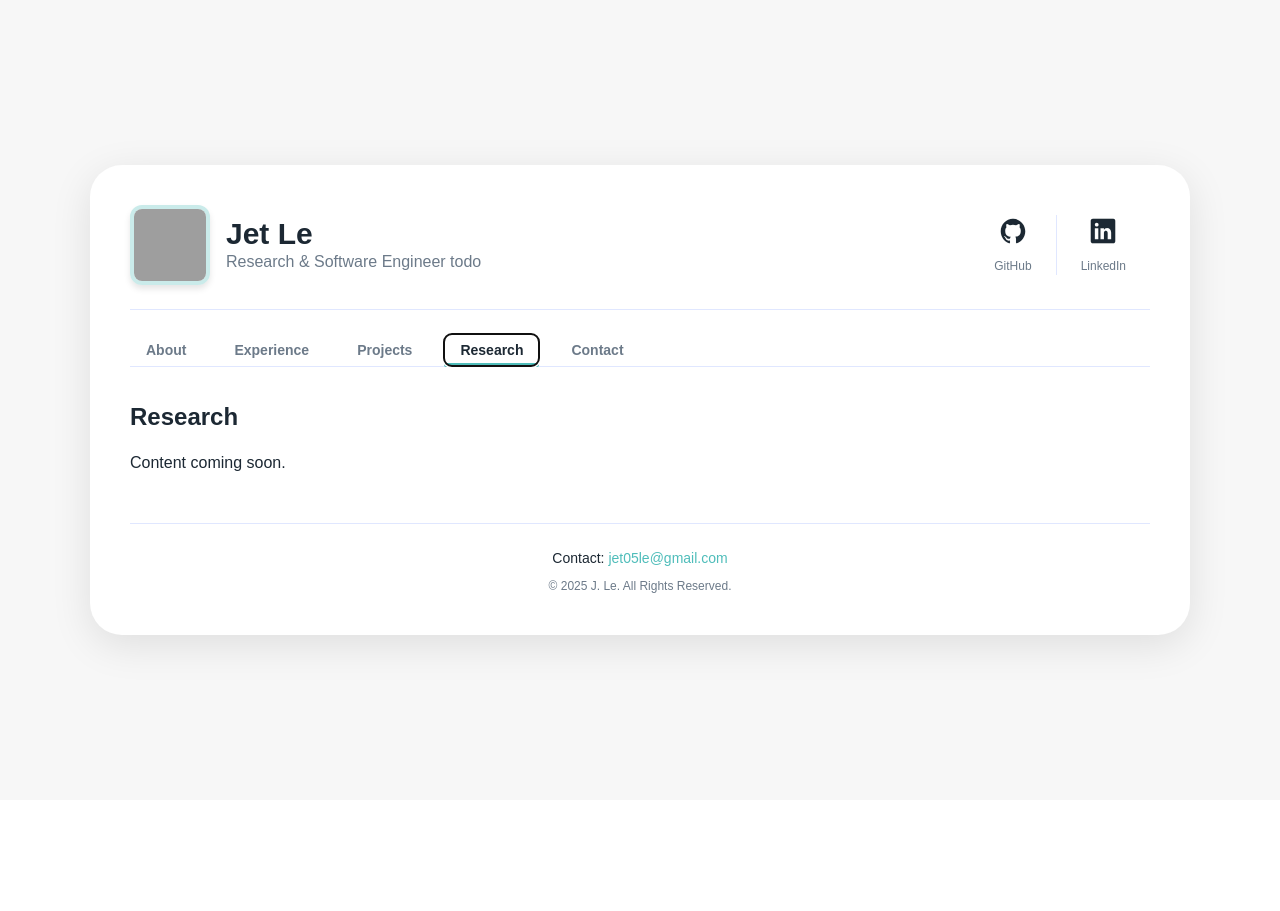
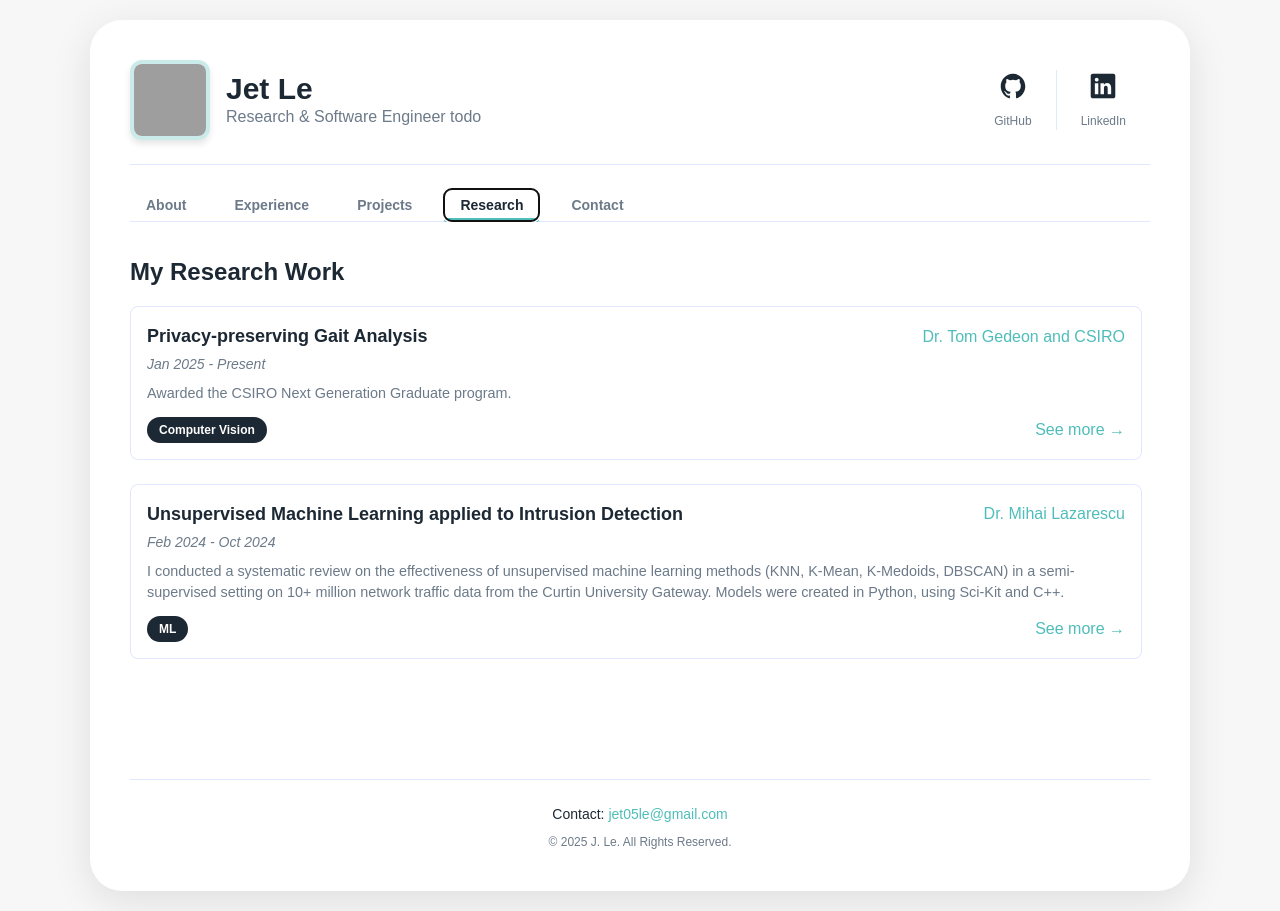
Before and after one commit to jet1e/personal-portfolio-v2, a React (Vite) app: page / in a window 1280 px wide. Both pictures are taken after a click on the button "Research". Before the commit the page ends 800 px from the top, so only its background shows below. Built offline with nearby package versions, Linux system fonts and the light colour scheme; grey boxes are pictures that could not be loaded.

Commit message:
Created and styled Research section

```diff
--- a/src/App.css
+++ b/src/App.css
@@ -334,6 +334,12 @@ a.inline-link {
     margin-top: 0.5rem;
 }
 
+.job-company:hover {
+    text-decoration: none;
+    color: var(--arcadian-dark);
+    transition: color 0.2s ease;
+}
+
 /* PROJECTS SECTION */
 .projects-grid {
     display: grid;
@@ -401,6 +407,82 @@ a.inline-link {
     transition: color 0.2s ease;
 }
 
+/* RESEARCH SECTION */
+.research-list {
+    margin-bottom: 2rem;
+    padding-bottom: 1rem;
+}
+
+.research-item {
+    padding: 1rem;
+    border: 1px solid var(--arcadian-border);
+    border-radius: 0.5rem;
+    margin-bottom: 1.5rem;
+    transition: box-shadow 0.2s ease;
+}
+
+.research-item:hover {
+    box-shadow: 0 6px 12px rgba(0, 0, 0, 0.05);
+}
+
+.research-header {
+    display: flex;
+    justify-content: space-between;
+    align-items: center;
+}
+
+.research-supervisor {
+    color: var(--arcadian-primary);
+}
+
+.research-title {
+    font-size: 1.125rem;
+    font-weight: 700;
+    color: var(--arcadian-dark);
+}
+
+.research-date {
+    font-size: 0.875rem;
+    color: var(--arcadian-secondary);
+    font-style: italic;
+    margin-top: 0.25rem;
+}
+
+.research-desc {
+    font-size: 0.9rem;
+    color: var(--arcadian-secondary);
+    margin-top: 0.5rem;
+}
+
+.research-footer {
+    margin-top: 0.75rem;
+    display: flex;
+    justify-content: space-between;
+    align-items: center;
+}
+
+.research-tag {
+    font-size: 0.75rem;
+    font-weight: 600;
+    padding: 0.25rem 0.75rem;
+    border-radius: 9999px;
+}
+
+.research-tag.primary-bg {
+    background-color: var(--arcadian-dark);
+    color: white;
+}
+
+.research-link:hover {
+    text-decoration: none;
+    color: var(--arcadian-dark);
+    transition: color 0.2s ease;
+}
+.research-supervisor:hover {
+    text-decoration: none;
+    color: var(--arcadian-dark);
+    transition: color 0.2s ease;
+}
 /* FOOTER STYLING */
 .main-footer {
     margin-top: 2rem;
--- a/src/App.jsx
+++ b/src/App.jsx
@@ -4,6 +4,7 @@ import Navigation from "./components/Navigation";
 import { educationData} from './data';
 import Experience from './components/Experience';
 import Projects from './components/Projects';
+import Research from "./components/Research";
 
 // HEADER AND FOOTER AND LANDING SECTIONS
 const Header = () => (
@@ -74,7 +75,7 @@ const renderSection = (activeTab) => {
       return <Projects />;
     case 'research':
       // TODO: Placeholder for now
-      return <section id="research" className="portfolio-section"><h3 className="section-title">Research</h3><p>Content coming soon.</p></section>;
+      return <Research />;
     case 'contact':
         return <section id="contact" className="portfolio-section">Contact me at <a href="mailto:jet05le@gmail.com" className="primary-text link-style"> jet05le@gmail.com</a>!</section>;
     default:
@@ -116,10 +117,7 @@ export default function App() {
 
                 {/* Research Section */}
                 <div className={getSectionClassName('research', activeTab)}>
-                  <section id="research" className="portfolio-section">
-                      <h3 className="section-title">Research</h3>
-                      <p>Content coming soon.</p>
-                  </section>
+                  <Research />
                 </div>
 
                 {/* Contact Section */}
--- /dev/null
+++ b/src/components/Research.jsx
@@ -0,0 +1,15 @@
+import ResearchItem from "./ResearchItem";
+import { researchData } from "../data";
+
+export default function Research() {
+    return (
+        <section id="research" className="portfolio-section">
+            <h3 className="section-title"> My Research Work </h3>
+            <div className="research-list">
+                {researchData.map((research, index) => (
+                    <ResearchItem key={index} research={research} /> //KJey is required by react
+                ))}
+            </div>
+        </section>
+    );
+}
--- /dev/null
+++ b/src/components/ResearchItem.jsx
@@ -0,0 +1,18 @@
+export default function ResearchItem({ research }) {
+    return (
+        <div className="research-item">
+            <div class="research-header">
+                <h4 className="research-title">
+                {research.title}
+                </h4>
+                <a href={research.url} className="research-supervisor"> {research.supervisor} </a>
+            </div>
+            <p className="research-date">{research.date}</p>
+            <p className="research-desc">{research.description}</p>
+            <div className="research-footer">
+                <span className="research-tag primary-bg">{research.tag}</span>
+                <a href={research.paperUrl} className="research-link">See more &rarr;</a>
+            </div>
+        </div>
+    )
+}
--- a/src/data.jsx
+++ b/src/data.jsx
@@ -66,3 +66,24 @@ export const educationData = [
         about: "Peer Support Leader, House Prefect (WB), 2016-2022 Honour Roll for Attitude and Excellence, Academic Honour Society, 1st Basketball, 1st Badminton, PSA/ACC Athlete, Harry Campbell Pope and Instrumental Scholarship (Piano) (2016)",
     },
 ];
+
+export const researchData = [
+    {
+        title: 'Privacy-preserving Gait Analysis',
+        url: '#',
+        supervisor: 'Dr. Tom Gedeon and CSIRO',
+        date: 'Jan 2025 - Present',
+        description: 'Awarded the CSIRO Next Generation Graduate program.',
+        tag: 'Computer Vision',
+        paperUrl: 'https://www.csiro.au/en/work-with-us/funding-programs/funding/next-generation-graduates-programs/awarded-programs/towards-ai-on-the-edge',
+    },
+        {
+        title: 'Unsupervised Machine Learning applied to Intrusion Detection',
+        url: '#',
+        supervisor: 'Dr. Mihai Lazarescu',
+        date: 'Feb 2024 - Oct 2024',
+        description: 'I conducted a systematic review on the effectiveness of unsupervised machine learning methods (KNN, K-Mean, K-Medoids, DBSCAN) in a semi-supervised setting on 10+ million network traffic data from the Curtin University Gateway. Models were created in Python, using Sci-Kit and C++.',
+        tag: 'ML',
+        paperUrl: 'https://www.csiro.au/en/work-with-us/funding-programs/funding/next-generation-graduates-programs/awarded-programs/towards-ai-on-the-edge',
+    },
+];
```
